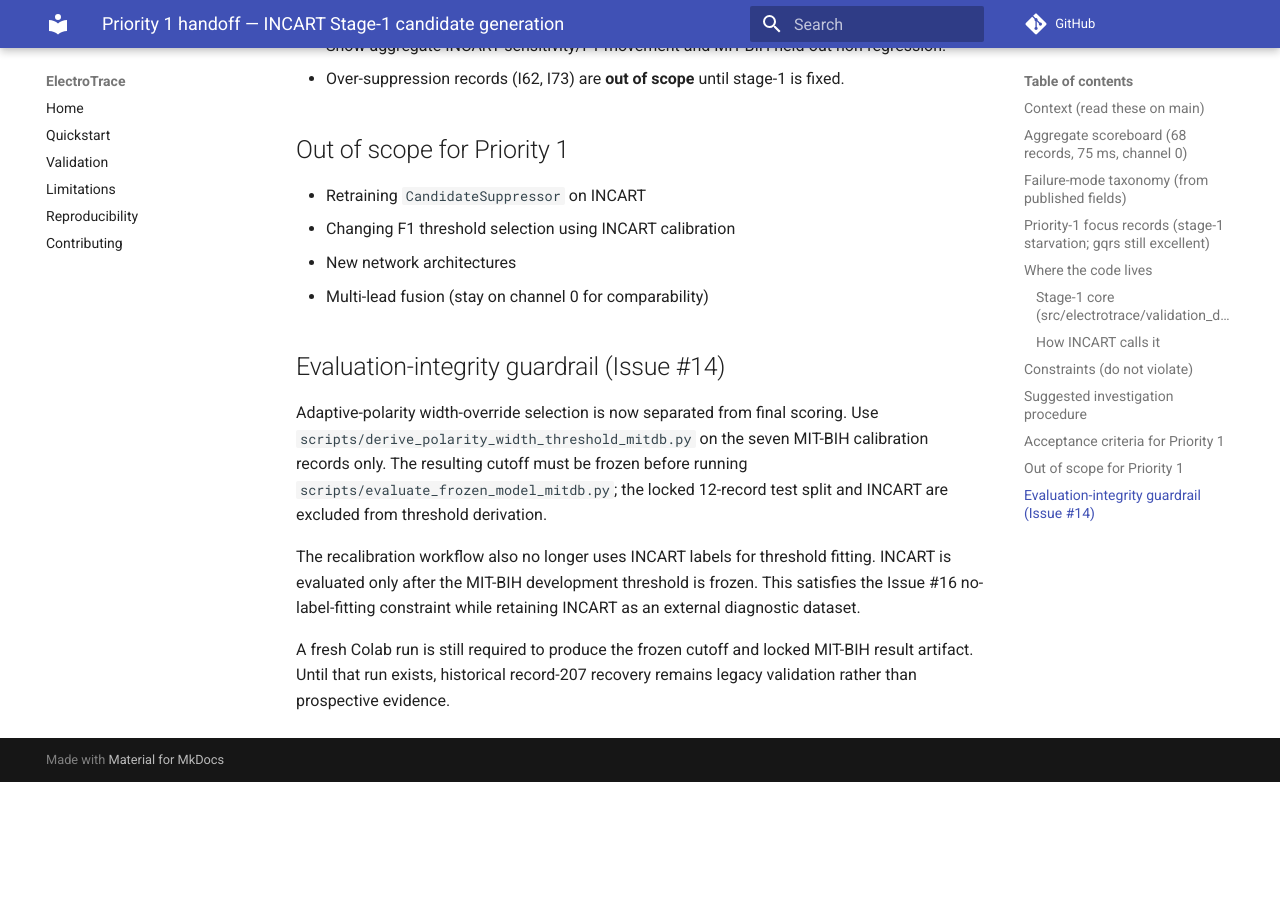
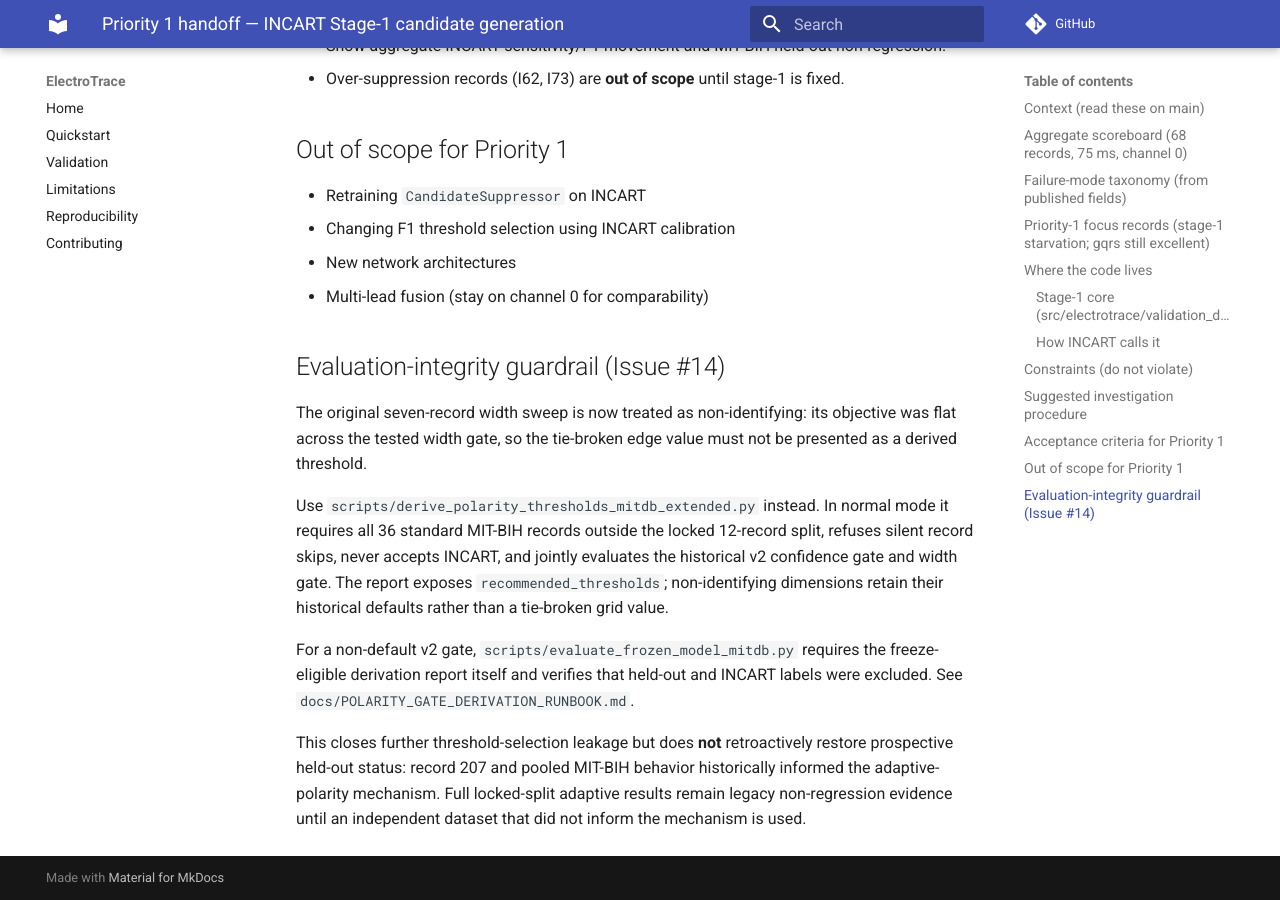
Before and after one commit to Virelion-Biotech/Virelion-ElectroTrace, an MkDocs documentation site: the page built from docs/PRIORITY1_STAGE1_HANDOFF.md, in a window 1280 px wide and 900 px high, scrolled down 3995 px. Built offline with MkDocs 1.6.1 and Material for MkDocs 9.7.7, drawn with Linux system fonts in a browser that asks for light colours; comment, search, counter and statistics services are not loaded; before the commit the page ends 4777 px from its top, so only the background shows below that.

Commit message:
Harden Issue 14 polarity guardrail documentation

```diff
--- a/docs/PRIORITY1_STAGE1_HANDOFF.md
+++ b/docs/PRIORITY1_STAGE1_HANDOFF.md
@@ -122,17 +122,23 @@ On the 10 focus records above, without using INCART labels to fit a model:
 
 ## Evaluation-integrity guardrail (Issue #14)
 
-Adaptive-polarity width-override selection is now separated from final scoring.
-Use `scripts/derive_polarity_width_threshold_mitdb.py` on the seven MIT-BIH
-calibration records only. The resulting cutoff must be frozen before running
-`scripts/evaluate_frozen_model_mitdb.py`; the locked 12-record test split and
-INCART are excluded from threshold derivation.
+The original seven-record width sweep is now treated as non-identifying: its
+objective was flat across the tested width gate, so the tie-broken edge value
+must not be presented as a derived threshold.
 
-The recalibration workflow also no longer uses INCART labels for threshold
-fitting. INCART is evaluated only after the MIT-BIH development threshold is
-frozen. This satisfies the Issue #16 no-label-fitting constraint while retaining
-INCART as an external diagnostic dataset.
+Use `scripts/derive_polarity_thresholds_mitdb_extended.py` instead. In normal
+mode it requires all 36 standard MIT-BIH records outside the locked 12-record
+split, refuses silent record skips, never accepts INCART, and jointly evaluates
+the historical v2 confidence gate and width gate. The report exposes
+`recommended_thresholds`; non-identifying dimensions retain their historical
+defaults rather than a tie-broken grid value.
 
-A fresh Colab run is still required to produce the frozen cutoff and locked
-MIT-BIH result artifact. Until that run exists, historical record-207 recovery
-remains legacy validation rather than prospective evidence.
+For a non-default v2 gate, `scripts/evaluate_frozen_model_mitdb.py` requires
+the freeze-eligible derivation report itself and verifies that held-out and
+INCART labels were excluded. See `docs/POLARITY_GATE_DERIVATION_RUNBOOK.md`.
+
+This closes further threshold-selection leakage but does **not** retroactively
+restore prospective held-out status: record 207 and pooled MIT-BIH behavior
+historically informed the adaptive-polarity mechanism. Full locked-split
+adaptive results remain legacy non-regression evidence until an independent
+dataset that did not inform the mechanism is used.
```
